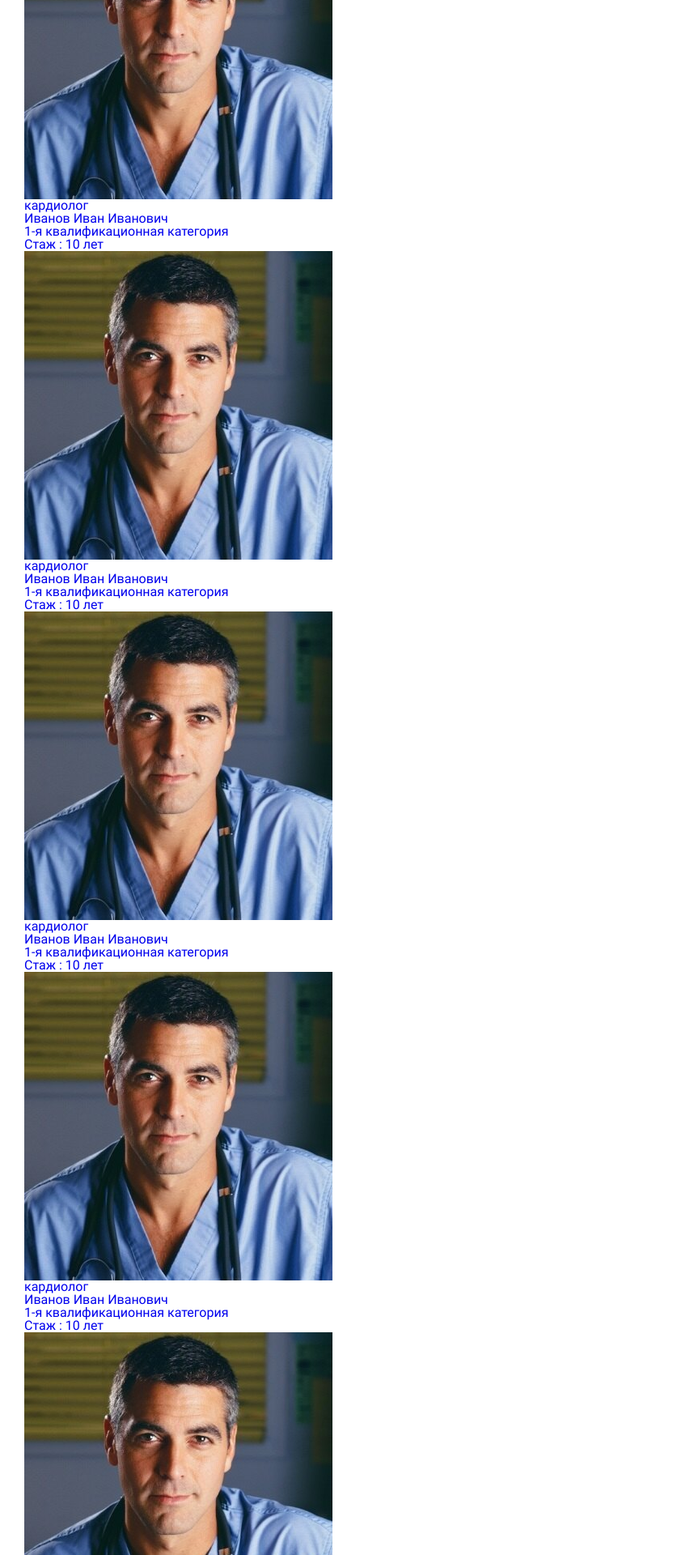
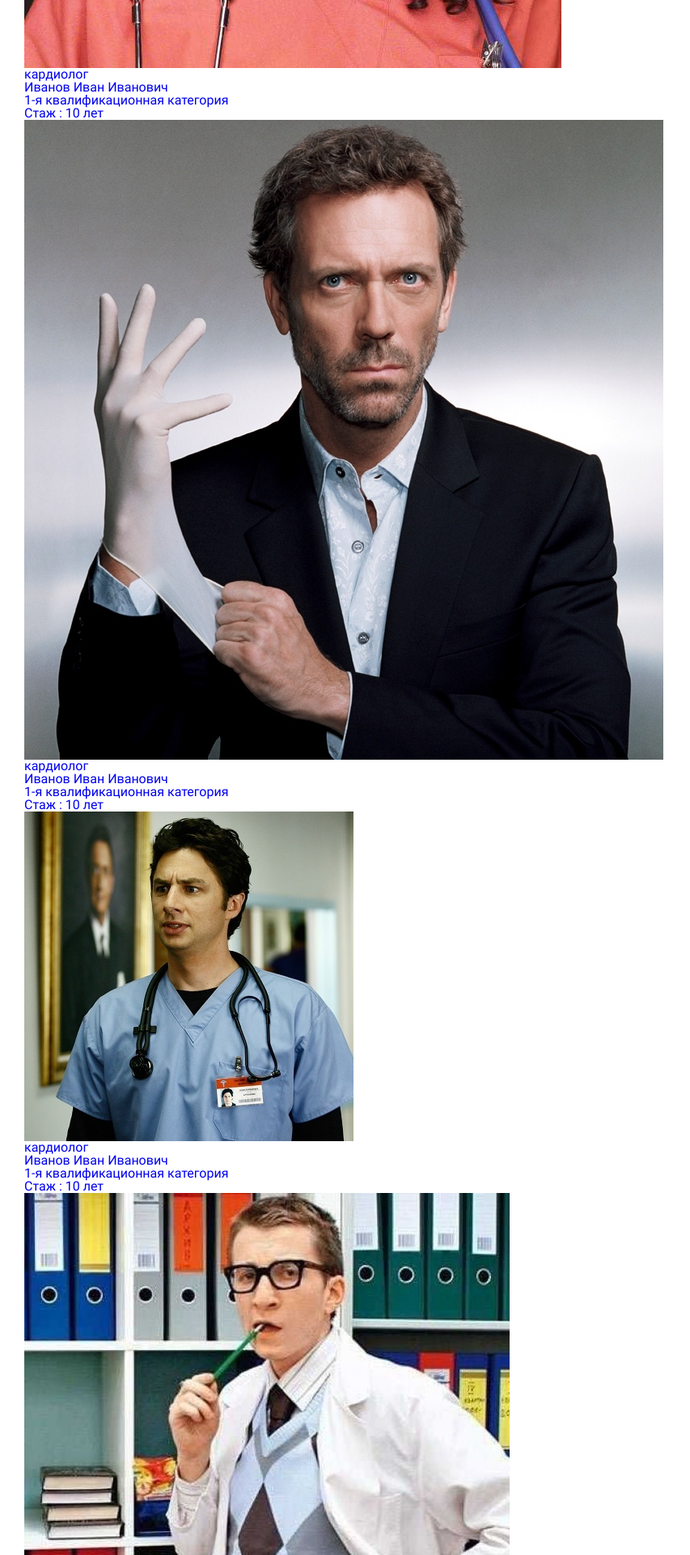
Before and after one commit to DinDenz/puls-med-center, a React (Create React App) app: page /doctors in a window 1280 px wide. Shown: the part 4433-6353 px from the top of the page at 81% size, without its empty margins (0-853 px from the left). Built offline with nearby package versions, Linux system fonts and the light colour scheme.

Commit message:
add images

```diff
--- a/src/CSS/PAGES_CSS/Doctors.css
+++ b/src/CSS/PAGES_CSS/Doctors.css
@@ -44,13 +44,9 @@ border: 1px solid blue;
 }
 .doc-pic {
     position: relative;
-    min-height: 200px;
+    min-height: 250px;
 }
 .doc-pic img {
-    position: absolute;
-    top:0;
-    left:0;
-    object-fit: cover;
     width: 100%;
     height: 100%;
 }
--- a/src/Components/pages/Doctors/Doctors.jsx
+++ b/src/Components/pages/Doctors/Doctors.jsx
@@ -2,8 +2,19 @@ import React from 'react';
 import SectionForm from '../../Main/SectionForm/SectionForm';
 import DocCard from './DocCard'
 import img1 from './../../../IMG/doctors/1docClooney.jpg';
+import img2 from './../../../IMG/doctors/2docD.jpg';
+import img3 from './../../../IMG/doctors/3docHouse.jpg';
+import img4 from './../../../IMG/doctors/4docJD.jpg';
+import img5 from './../../../IMG/doctors/5docLevin.jpg';
+import img6 from './../../../IMG/doctors/6docLis.jpg';
+import img7 from './../../../IMG/doctors/7docLob.jpg';
+import img8 from './../../../IMG/doctors/8docPes.jpg';
+import img9 from './../../../IMG/doctors/9docKoks.jpg';
 
 export default function Doctors() {
+  const doctors = [
+
+  ]
   return (
     <div className='main'>
       <div className='container' >
@@ -19,15 +30,15 @@ export default function Doctors() {
           </div>
           <div className="doctors-body">
             <div className="doc-cards">
-              <DocCard img1={img1}/>
-              <DocCard img1={img1}/>
-              <DocCard img1={img1}/>
-              <DocCard img1={img1}/>
-              <DocCard img1={img1}/>
-              <DocCard img1={img1}/>
-              <DocCard img1={img1}/>
-              <DocCard img1={img1}/>
-              <DocCard img1={img1}/>
+              <DocCard img1={img1} />
+              <DocCard img1={img2} />
+              <DocCard img1={img3} />
+              <DocCard img1={img4} />
+              <DocCard img1={img5} />
+              <DocCard img1={img6} />
+              <DocCard img1={img7} />
+              <DocCard img1={img8} />
+              <DocCard img1={img9} />
             </div>
           </div>
 
```
Also changed, not shown: src/IMG/doctors/9docKoks.jpg (renamed from src/IMG/doctors/9Koks.jpg).
